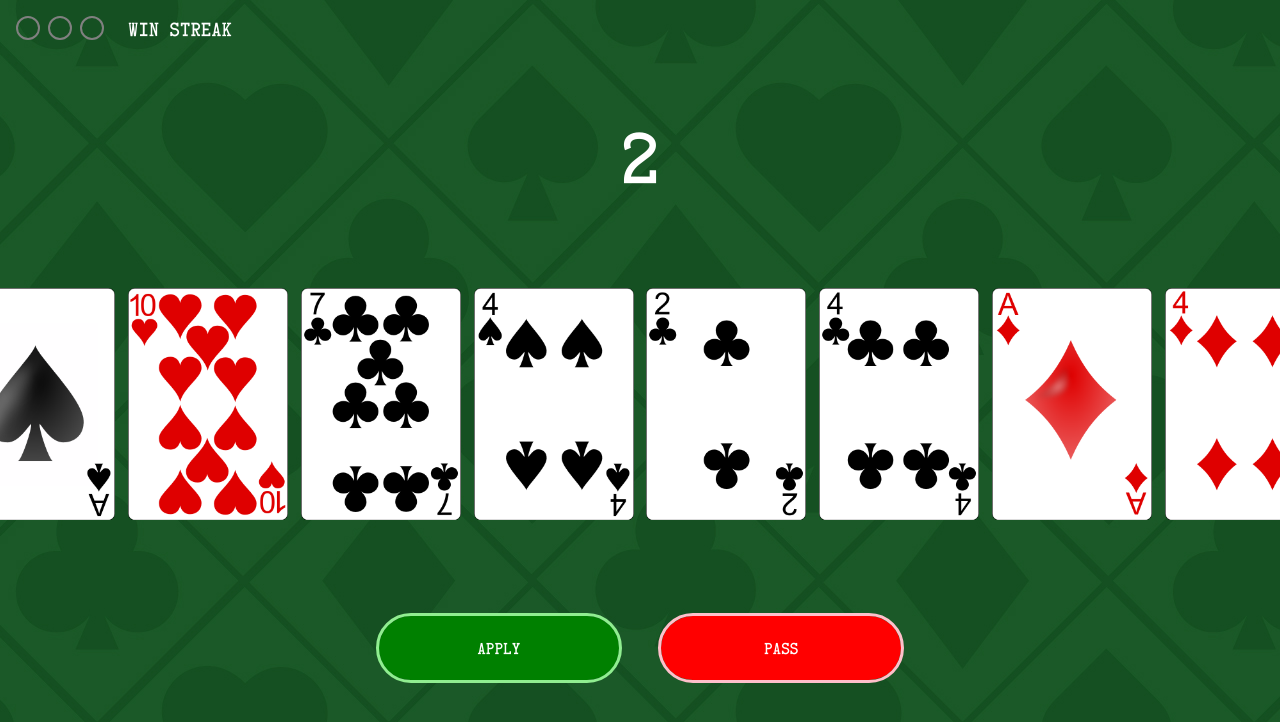
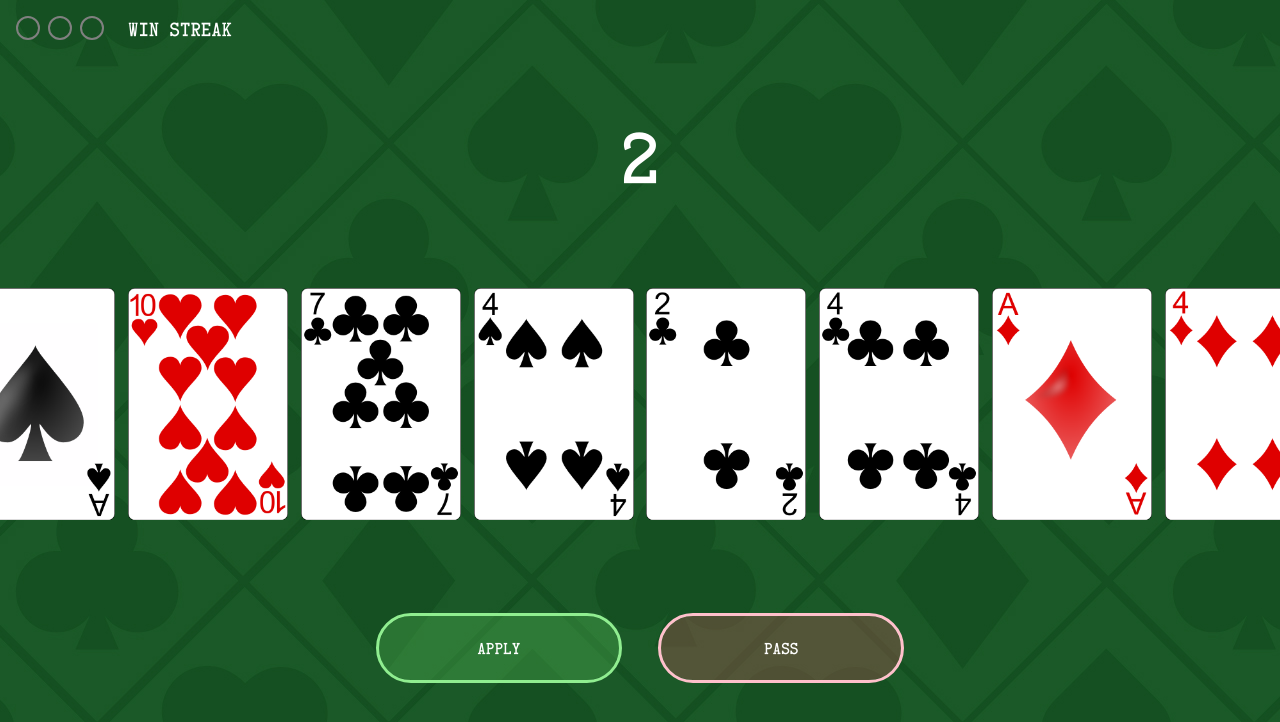
Before and after one commit to shnfi/mathjack, a plain HTML site: page index.html in a window 1280 px wide. Shown: the top 722 px of the page. Drawn offline with Linux system fonts and the light colour scheme.

Commit message:
decreased the opacity of both of the button colors

```diff
--- a/styles/index.css
+++ b/styles/index.css
@@ -72,12 +72,12 @@ body {
 }
 
 .apply_btn {
-    background-color: green;
+    background-color: rgba(81, 179, 81, 0.359);
     outline: 3px solid lightgreen;
 }
 
 .pass_btn {
-    background-color: red;
+    background-color: rgba(164, 79, 79, 0.408);
     outline: 3px solid pink;
 }
 
```
